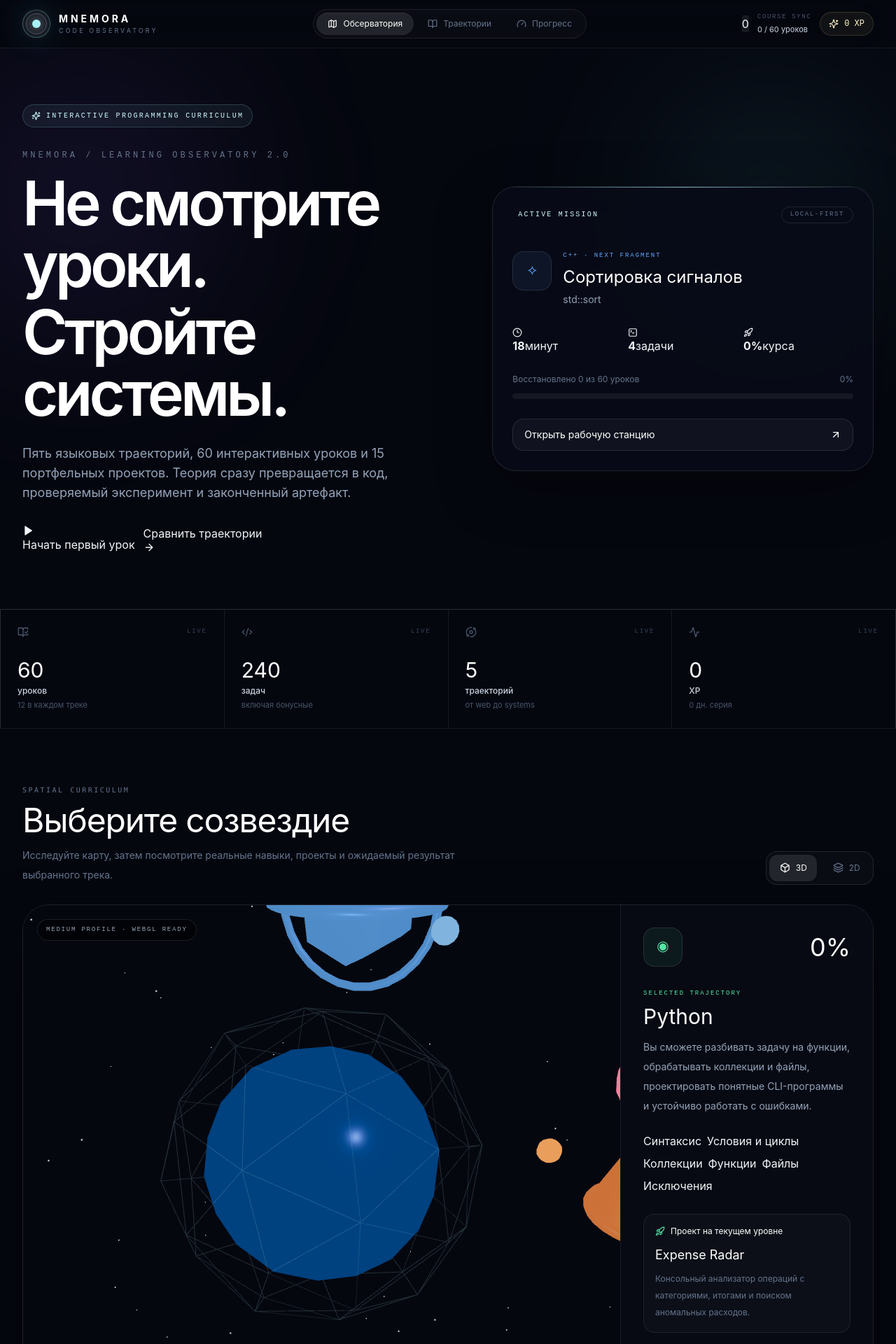
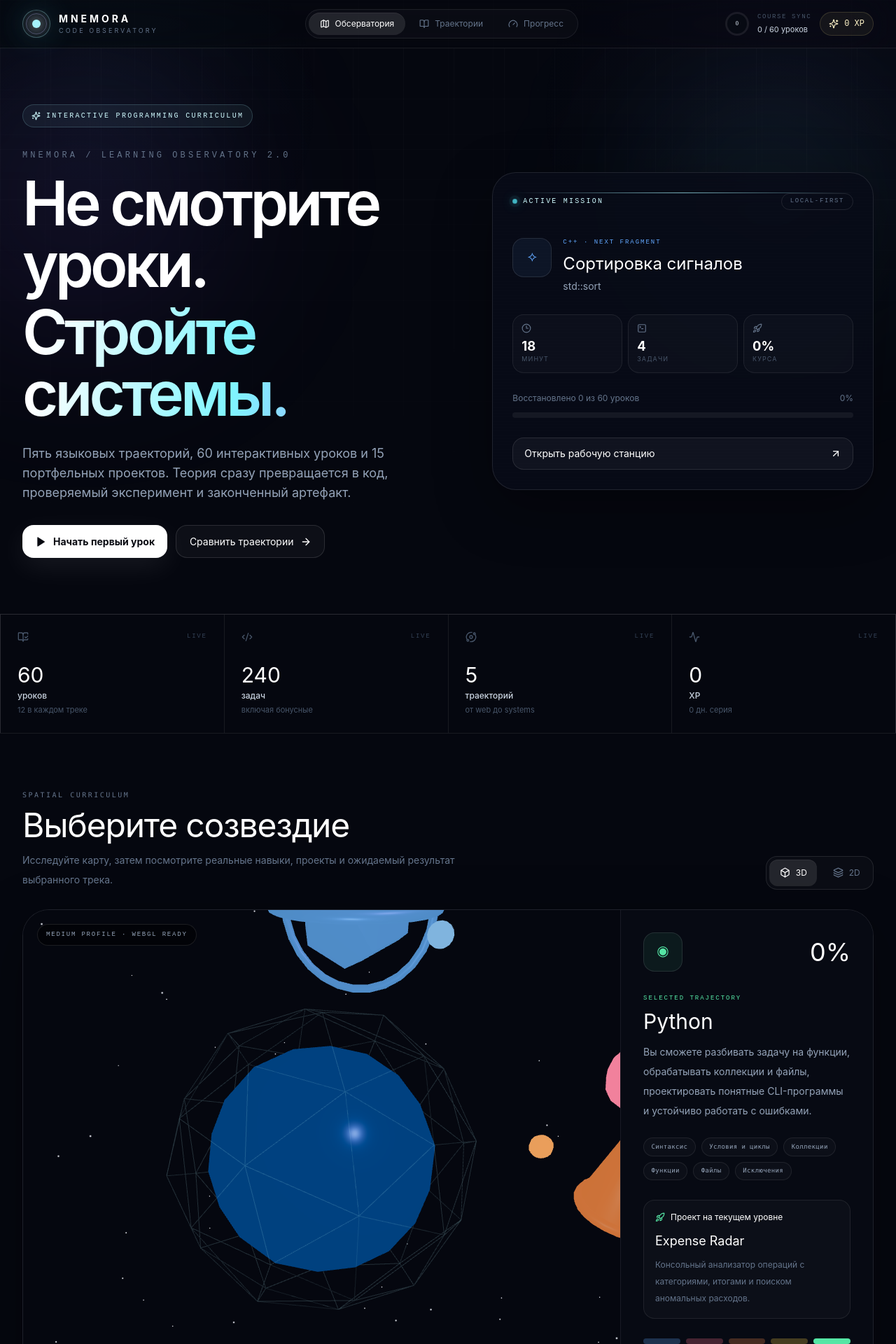
Before and after one commit to markofornoliak/MNEMORA, a React (Vite) app: page / in a window 1280 px wide. Shown: the top 1920 px of the page at 70% size. Built offline with nearby package versions, Linux system fonts and the light colour scheme.

Commit message:
Build MNEMORA visual system

```diff
--- a/src/styles.css
+++ b/src/styles.css
@@ -2,16 +2,61 @@
 @tailwind components;
 @tailwind utilities;
 
-:root { color-scheme: dark; font-synthesis: none; text-rendering: optimizeLegibility; background: #05070f; }
+:root {
+  color-scheme: dark;
+  font-synthesis: none;
+  text-rendering: optimizeLegibility;
+  background: #05070f;
+  --surface: #080c18;
+  --surface-soft: rgba(255, 255, 255, .028);
+  --line: rgba(255, 255, 255, .085);
+  --cyan: #56f1ff;
+  --violet: #9a7cff;
+}
+
 * { box-sizing: border-box; }
 html { scroll-behavior: smooth; background: #05070f; }
-body { margin: 0; min-width: 320px; min-height: 100vh; background: #05070f; font-family: Inter, ui-sans-serif, system-ui, -apple-system, BlinkMacSystemFont, 'Segoe UI', sans-serif; }
+body {
+  margin: 0;
+  min-width: 320px;
+  min-height: 100vh;
+  background: #05070f;
+  font-family: Inter, ui-sans-serif, system-ui, -apple-system, BlinkMacSystemFont, 'Segoe UI', sans-serif;
+  -webkit-font-smoothing: antialiased;
+}
 button, a { -webkit-tap-highlight-color: transparent; }
 button { font: inherit; }
+a { text-decoration: none; }
 ::selection { background: rgba(86, 241, 255, .22); color: white; }
 ::-webkit-scrollbar { width: 10px; height: 10px; }
 ::-webkit-scrollbar-track { background: #05070f; }
 ::-webkit-scrollbar-thumb { background: #1a2238; border: 3px solid #05070f; border-radius: 999px; }
+
+.app-ambient {
+  background:
+    radial-gradient(circle at 12% 18%, rgba(86, 241, 255, .035), transparent 24%),
+    radial-gradient(circle at 88% 20%, rgba(154, 124, 255, .045), transparent 28%),
+    linear-gradient(rgba(255,255,255,.012) 1px, transparent 1px),
+    linear-gradient(90deg, rgba(255,255,255,.012) 1px, transparent 1px);
+  background-size: auto, auto, 64px 64px, 64px 64px;
+  mask-image: linear-gradient(to bottom, black, transparent 82%);
+}
+
+.hero-grid {
+  background-image:
+    linear-gradient(rgba(255,255,255,.035) 1px, transparent 1px),
+    linear-gradient(90deg, rgba(255,255,255,.035) 1px, transparent 1px);
+  background-size: 72px 72px;
+  mask-image: linear-gradient(to bottom, black, transparent 88%);
+}
+
+.text-gradient {
+  color: transparent;
+  background: linear-gradient(100deg, #ffffff 5%, #7ff5ff 48%, #aa8cff 92%);
+  background-clip: text;
+  -webkit-background-clip: text;
+}
+
 .skip-link { position: fixed; left: 1rem; top: -6rem; z-index: 100; border-radius: .75rem; background: white; color: #05070f; padding: .75rem 1rem; transition: top .2s; }
 .skip-link:focus { top: 1rem; }
 .eyebrow { font-family: 'SFMono-Regular', Consolas, 'Liberation Mono', monospace; font-size: 10px; text-transform: uppercase; letter-spacing: .25em; color: #64748b; }
@@ -20,9 +65,124 @@ button { font: inherit; }
 .mode-button { display: inline-flex; align-items: center; gap: .5rem; border-radius: .75rem; padding: .6rem .9rem; font-size: .75rem; color: #64748b; transition: .2s; }
 .mode-button:hover:not(:disabled) { color: white; }
 .mode-button:disabled { cursor: not-allowed; opacity: .35; }
-.mode-button-active { background: rgba(255,255,255,.1); color: white; }
+.mode-button-active { background: rgba(255,255,255,.1); color: white; box-shadow: inset 0 1px rgba(255,255,255,.06); }
+
+.primary-action,
+.secondary-action {
+  display: inline-flex;
+  align-items: center;
+  justify-content: center;
+  gap: .6rem;
+  min-height: 46px;
+  border-radius: 16px;
+  padding: .75rem 1.15rem;
+  font-size: .875rem;
+  transition: transform .2s ease, background .2s ease, border-color .2s ease;
+}
+.primary-action { background: white; color: #05070f; font-weight: 700; box-shadow: 0 12px 40px rgba(255,255,255,.08); }
+.primary-action:hover { background: #cffafe; transform: translateY(-2px); }
+.secondary-action { border: 1px solid rgba(255,255,255,.12); background: rgba(255,255,255,.035); color: white; }
+.secondary-action:hover { border-color: rgba(255,255,255,.22); background: rgba(255,255,255,.075); transform: translateY(-2px); }
+
+.mission-console::after {
+  content: '';
+  position: absolute;
+  inset: 0;
+  pointer-events: none;
+  opacity: .16;
+  background: repeating-linear-gradient(to bottom, transparent 0, transparent 3px, rgba(255,255,255,.025) 4px);
+  mix-blend-mode: screen;
+}
+.mission-console > * { position: relative; z-index: 1; }
+.status-dot { width: 7px; height: 7px; border-radius: 50%; background: #56f1ff; box-shadow: 0 0 0 5px rgba(86,241,255,.08), 0 0 18px rgba(86,241,255,.7); animation: statusPulse 2.2s ease-in-out infinite; }
+
+.telemetry-cell {
+  display: flex;
+  min-width: 0;
+  flex-direction: column;
+  align-items: flex-start;
+  gap: .2rem;
+  border: 1px solid rgba(255,255,255,.075);
+  border-radius: 16px;
+  background: rgba(255,255,255,.025);
+  padding: .75rem;
+  color: #64748b;
+}
+.telemetry-cell strong { margin-top: .35rem; font-family: Inter, ui-sans-serif, system-ui, sans-serif; font-size: 1.15rem; line-height: 1; color: white; }
+.telemetry-cell span { overflow: hidden; max-width: 100%; text-overflow: ellipsis; white-space: nowrap; font-size: 9px; text-transform: uppercase; letter-spacing: .12em; color: #475569; }
+
+.skill-chip {
+  display: inline-flex;
+  align-items: center;
+  border: 1px solid rgba(255,255,255,.08);
+  border-radius: 999px;
+  background: rgba(255,255,255,.025);
+  padding: .35rem .65rem;
+  font-family: 'SFMono-Regular', Consolas, 'Liberation Mono', monospace;
+  font-size: 9px;
+  letter-spacing: .04em;
+  color: #94a3b8;
+}
+
+.track-filter {
+  min-width: 48px;
+  border: 1px solid rgba(255,255,255,.09);
+  border-radius: 999px;
+  background: rgba(255,255,255,.02);
+  padding: .55rem .8rem;
+  font-family: 'SFMono-Regular', Consolas, 'Liberation Mono', monospace;
+  font-size: 10px;
+  color: #64748b;
+  transition: .2s ease;
+}
+.track-filter:hover { border-color: rgba(255,255,255,.2); color: white; }
+.track-filter-active { box-shadow: inset 0 1px rgba(255,255,255,.05); }
+
+.project-card {
+  position: relative;
+  overflow: hidden;
+  border: 1px solid rgba(255,255,255,.085);
+  border-radius: 30px;
+  background: linear-gradient(145deg, rgba(255,255,255,.038), rgba(255,255,255,.016));
+  padding: 1.5rem;
+  transition: transform .35s ease, border-color .35s ease, background .35s ease;
+}
+.project-card::before {
+  content: '';
+  position: absolute;
+  inset: 0 0 auto;
+  height: 1px;
+  background: linear-gradient(90deg, transparent, rgba(255,255,255,.35), transparent);
+  opacity: .45;
+}
+.project-card:hover { transform: translateY(-4px); border-color: rgba(255,255,255,.18); background: linear-gradient(145deg, rgba(255,255,255,.055), rgba(255,255,255,.022)); }
+
+.progress-orbit {
+  display: grid;
+  width: 34px;
+  height: 34px;
+  place-items: center;
+  border-radius: 50%;
+  position: relative;
+}
+.progress-orbit::before { content: ''; position: absolute; inset: 3px; border-radius: 50%; background: #070a13; }
+.progress-orbit span { position: relative; z-index: 1; font-family: 'SFMono-Regular', Consolas, monospace; font-size: 8px; color: #cbd5e1; }
+
 .mnemora-editor .cm-editor { background: #080c18; font-family: 'SFMono-Regular', Consolas, 'Liberation Mono', monospace; font-size: 13px; }
 .mnemora-editor .cm-gutters { background: #070a13; border-right: 1px solid rgba(255,255,255,.06); color: #3f4a63; }
 .mnemora-editor .cm-activeLine, .mnemora-editor .cm-activeLineGutter { background: rgba(86,241,255,.035); }
 .mnemora-editor .cm-focused { outline: none; }
-@media (prefers-reduced-motion: reduce) { *, *::before, *::after { scroll-behavior: auto !important; animation-duration: .01ms !important; animation-iteration-count: 1 !important; transition-duration: .01ms !important; } }
+
+@keyframes statusPulse {
+  0%, 100% { opacity: .65; transform: scale(.92); }
+  50% { opacity: 1; transform: scale(1.08); }
+}
+
+@media (max-width: 640px) {
+  .primary-action, .secondary-action { width: 100%; }
+  .telemetry-cell { padding: .65rem; }
+}
+
+@media (prefers-reduced-motion: reduce) {
+  *, *::before, *::after { scroll-behavior: auto !important; animation-duration: .01ms !important; animation-iteration-count: 1 !important; transition-duration: .01ms !important; }
+}
```
